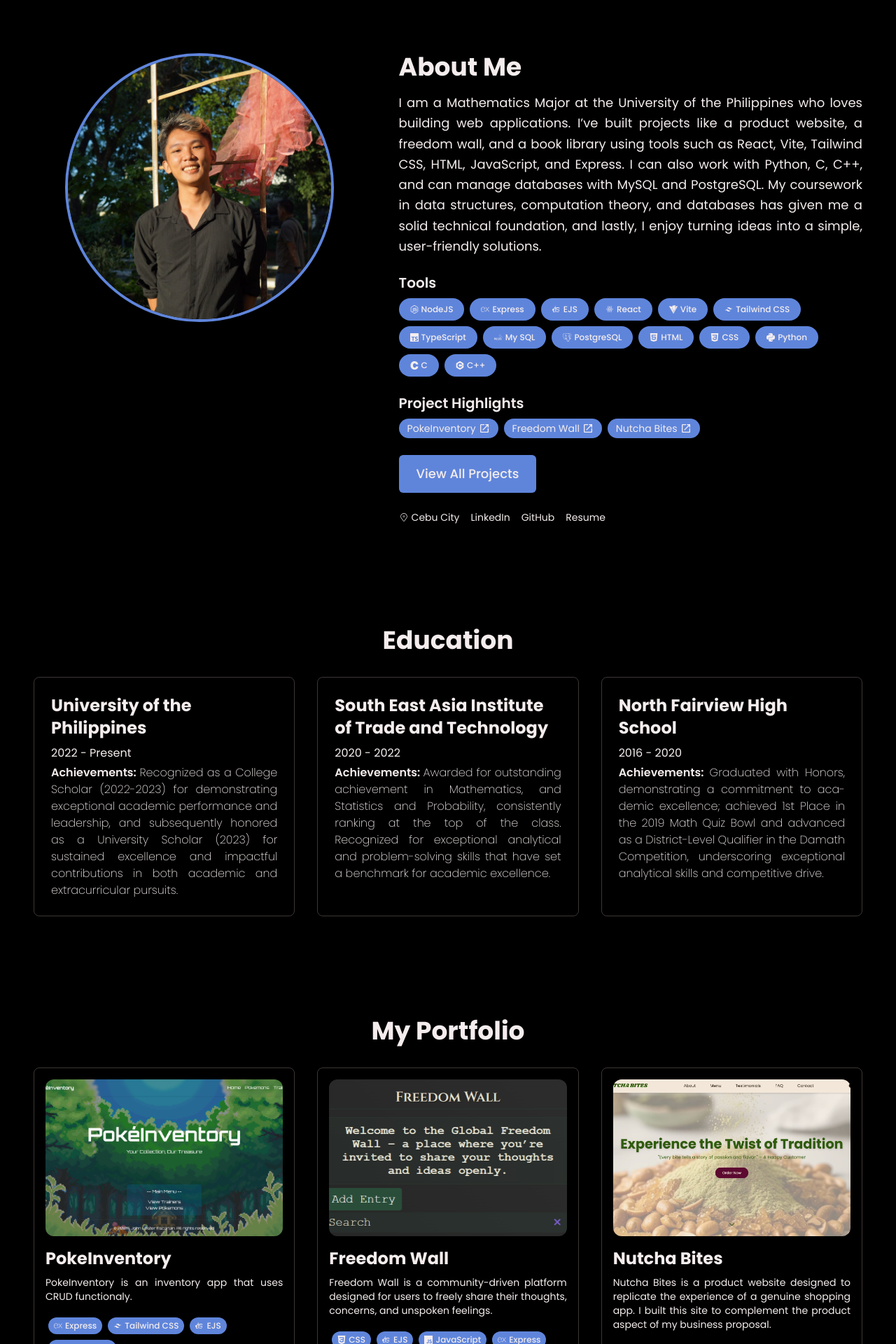
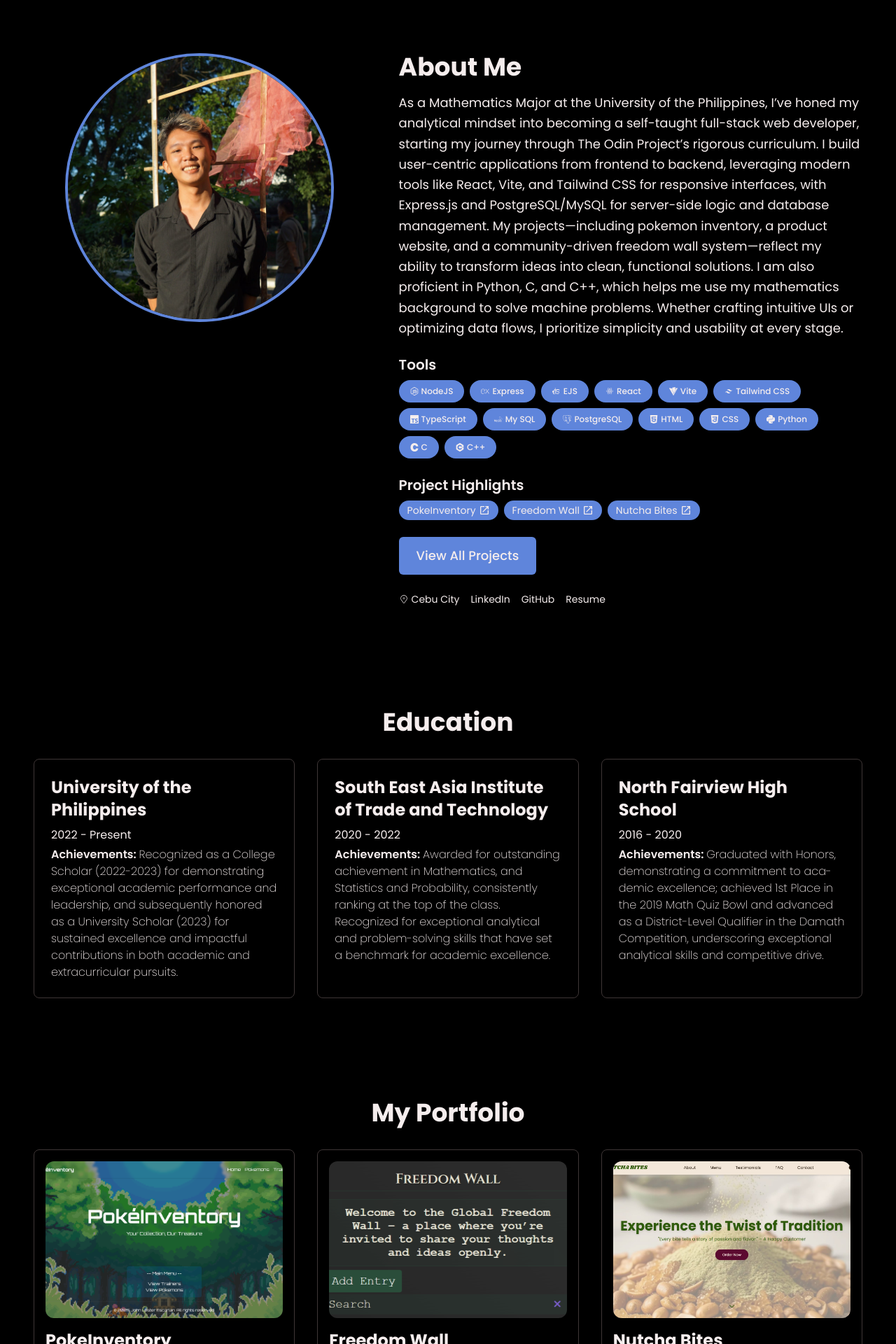
Before and after one commit to jlescarlan11/Portfolio, a React (Vite) app: page /#hero in a window 1280 px wide. Shown: the part 820-2740 px from the top of the page at 70% size. Built offline with nearby package versions, Linux system fonts and the light colour scheme.

Commit message:
edited about and resume

```diff
--- a/src/components/About.tsx
+++ b/src/components/About.tsx
@@ -136,15 +136,20 @@ const BioSection = () => {
       {/* Section Heading */}
       <h2 className="text-4xl font-bold mb-4">About Me</h2>
       {/* Bio Text */}
-      <p className="text-lg text-pretty hyphens-auto  text-justify leading-relaxed mb-6">
-        I am a Mathematics Major at the University of the Philippines who loves
-        building web applications. I’ve built projects like a product website, a
-        freedom wall, and a book library using tools such as React, Vite,
-        Tailwind CSS, HTML, JavaScript, and Express. I can also work with
-        Python, C, C++, and can manage databases with MySQL and PostgreSQL. My
-        coursework in data structures, computation theory, and databases has
-        given me a solid technical foundation, and lastly, I enjoy turning ideas
-        into a simple, user-friendly solutions.
+      <p className="text-lg text-pretty text-start leading-relaxed mb-6">
+        As a Mathematics Major at the University of the Philippines, I’ve honed
+        my analytical mindset into becoming a self-taught full-stack web
+        developer, starting my journey through The Odin Project’s rigorous
+        curriculum. I build user-centric applications from frontend to backend,
+        leveraging modern tools like React, Vite, and Tailwind CSS for
+        responsive interfaces, with Express.js and PostgreSQL/MySQL for
+        server-side logic and database management. My projects—including pokemon
+        inventory, a product website, and a community-driven freedom wall
+        system—reflect my ability to transform ideas into clean, functional
+        solutions. I am also proficient in Python, C, and C++, which helps me
+        use my mathematics background to solve machine problems. Whether
+        crafting intuitive UIs or optimizing data flows, I prioritize simplicity
+        and usability at every stage.
       </p>
       {/* Techstacks */}
       <div className="mb-6">
--- a/src/components/Education.tsx
+++ b/src/components/Education.tsx
@@ -72,7 +72,7 @@ const EducationCard: React.FC<EducationCardProps> = ({ entry }) => {
         <span className="text-[var(--text-color)]">{entry.schoolName}</span>
       </h3>
       <p className="text-base mb-1">{entry.yearsAttended}</p>
-      <p className="text-base font-extralight text-pretty hyphens-auto  text-justify">
+      <p className="text-base font-extralight text-pretty hyphens-auto text-start">
         <span className="font-semibold text-[var(--text-color)]">
           Achievements:{" "}
         </span>
--- a/src/components/Portfolio.tsx
+++ b/src/components/Portfolio.tsx
@@ -97,7 +97,7 @@ const ProjectCard: React.FC<ProjectCardProps> = ({ project }) => {
           {project.title}
         </h3>
         {/* Description */}
-        <p className="text-sm mb-4 text-[var(--text-color)] text-pretty hyphens-auto text-justify">
+        <p className="text-sm mb-4 text-[var(--text-color)] text-pretty hyphens-auto text-start">
           {project.description}
         </p>
         {/* Tech Stack Badges */}
@@ -130,7 +130,7 @@ const projects: Project[] = [
   {
     title: "PokeInventory",
     description:
-      "PokeInventory is an inventory app that uses CRUD functionaly.",
+      "A full-stack web application for organizing Pokémon collections with secure CRUD operations and search functionality.",
     thumbnail: `${pokemonInventoryOverview}`,
     preview: "https://inventory-application-xiyr.onrender.com/",
     techStack: ["Express", "Tailwind CSS", "EJS", "JavaScript"],
@@ -138,7 +138,7 @@ const projects: Project[] = [
   {
     title: "Freedom Wall",
     description:
-      "Freedom Wall is a community-driven platform designed for users to freely share their thoughts, concerns, and unspoken feelings.",
+      "A community platform for users to share thoughts, concerns, and unspoken feelings.",
     thumbnail: `${freedomWallOverview}`,
     preview: "https://web-production-2b2eb.up.railway.app/",
     techStack: ["CSS", "EJS", "JavaScript", "Express"],
@@ -146,7 +146,7 @@ const projects: Project[] = [
   {
     title: "Nutcha Bites",
     description:
-      "Nutcha Bites is a product website designed to replicate the experience of a genuine shopping app. I built this site to complement the product aspect of my business proposal.",
+      "A product website that replicates the experience of a genuine shopping application.",
     thumbnail: `${nutchaBitesOverview}`,
     preview: "https://nutcha-bites.vercel.app/",
     techStack: ["TypeScript", "Tailwind CSS", "Vite", "React"],
```
Also changed, not shown: 1 other file (tests, documents, lock files or other folders).
